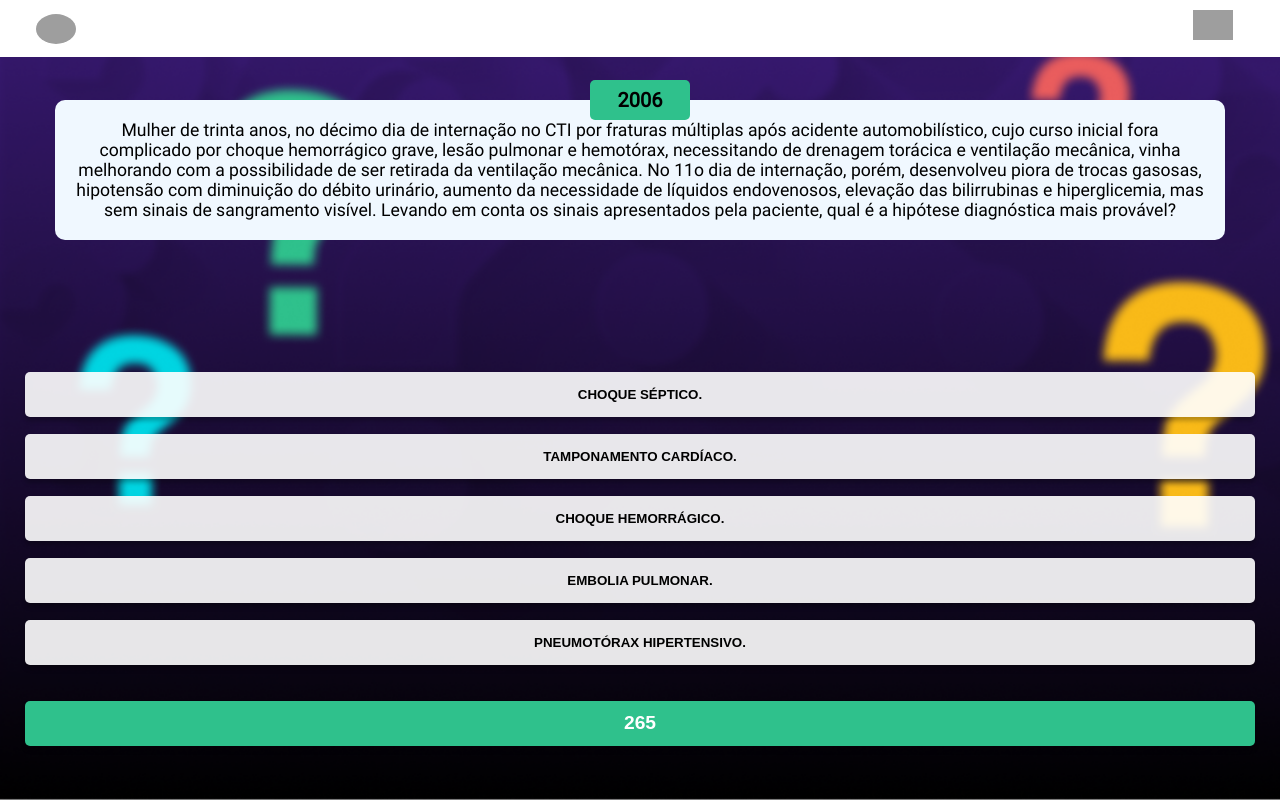
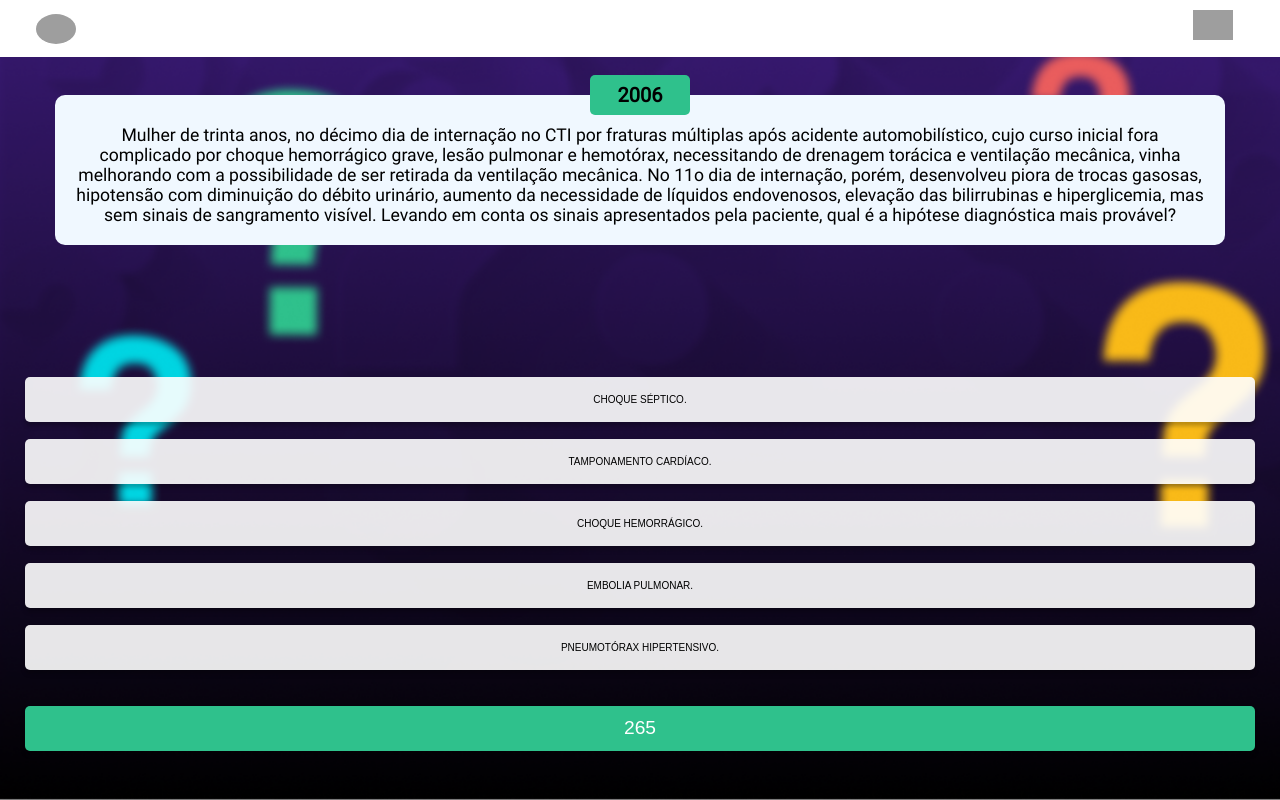
Before and after one commit to iesley-ferreira/MedQuest, a React (Create React App) app: page /game in a window 1280 px wide. Built offline with nearby package versions, Linux system fonts and the light colour scheme; grey boxes are pictures that could not be loaded.

Commit message:
style: adjustment in the css of the question

```diff
--- a/src/App.css
+++ b/src/App.css
@@ -86,9 +86,8 @@ body {
   box-shadow: 0 4px 4px 0 rgba(0, 0, 0, 0.25);
   color: white;
   cursor: pointer;
-
-  /* font-size: 9px; */
-  font-weight: 700;
+  font-size: 10px;
+  font-weight: 500;
   height: 45px;
   margin-bottom: 12px;
   text-transform: uppercase;
@@ -196,7 +195,7 @@ header {
   padding-top: 20px;
 }
 
-.content-question h1 {
+.content-question p {
   margin-top: 10px;
 }
 
```
